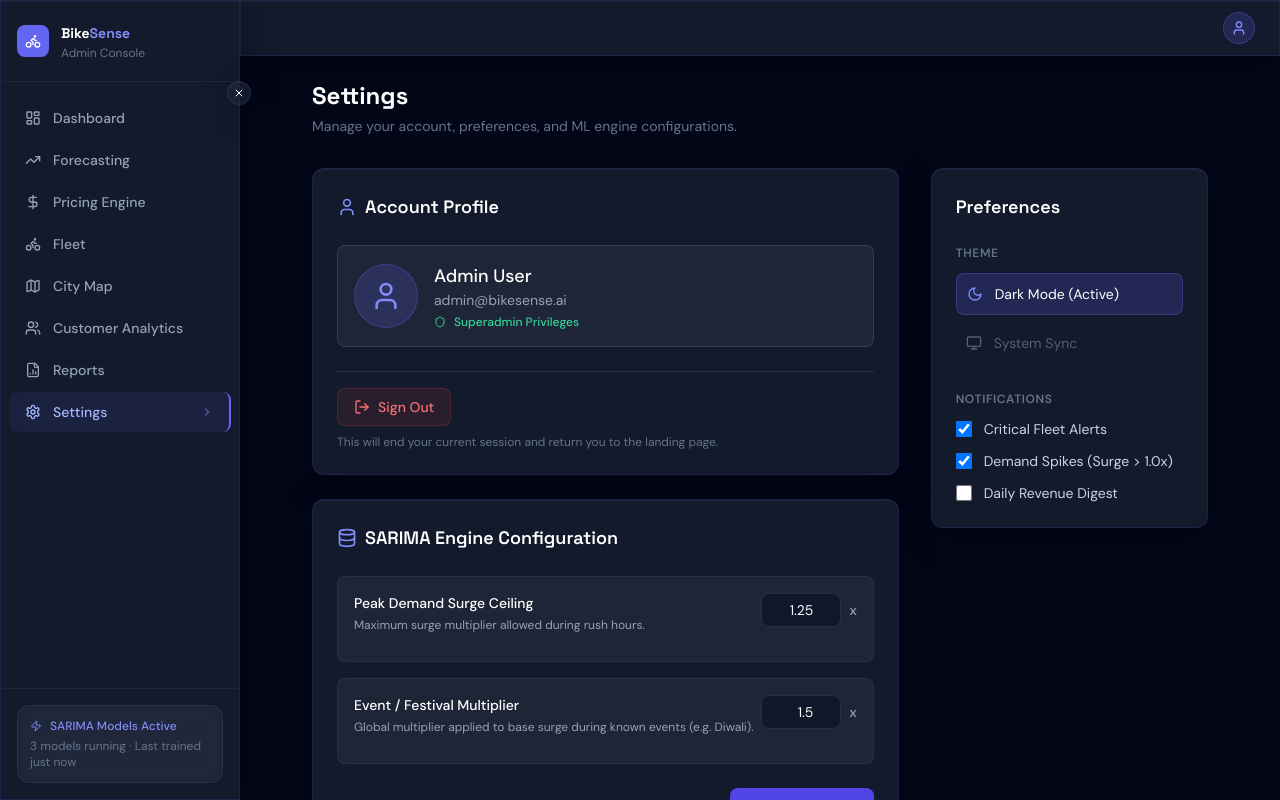
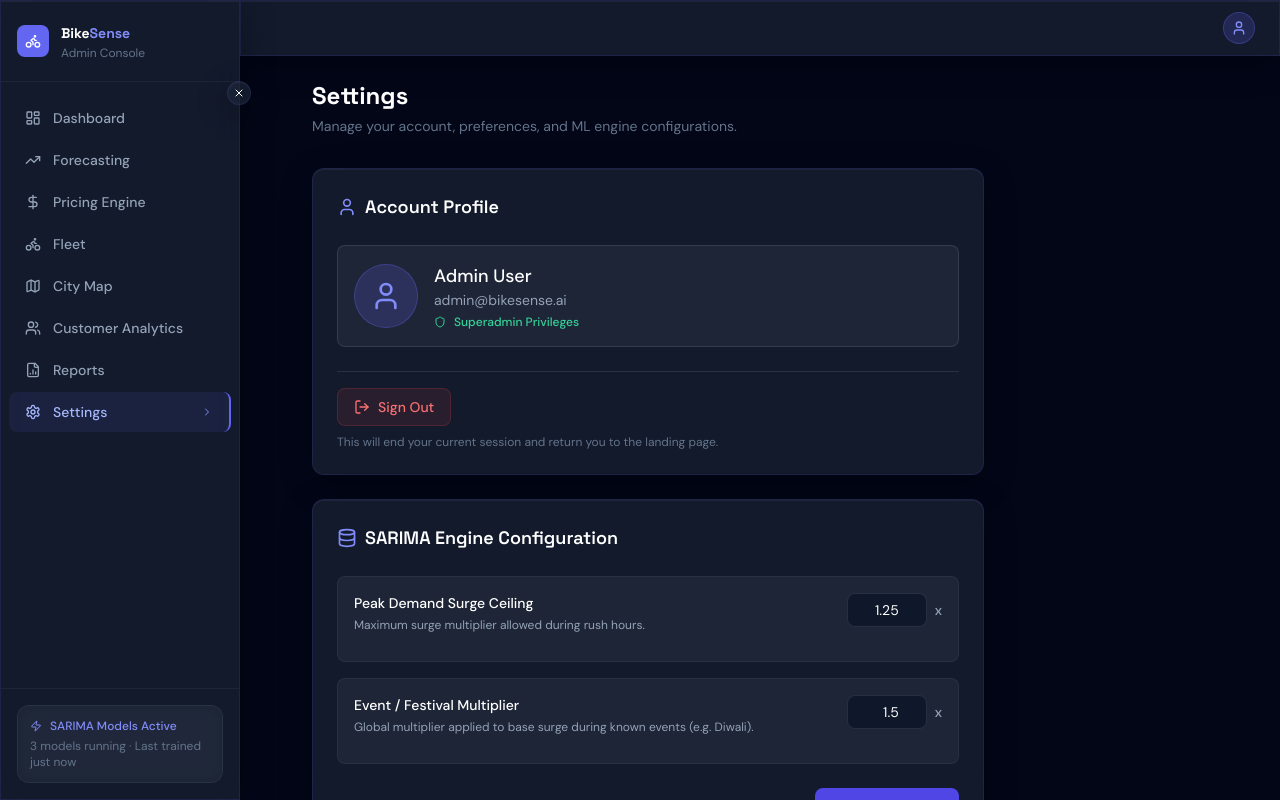
Before and after one commit to Ram04102007/Bike_Sense, a Next.js app in the folder frontend/: page /admin/settings in a window 1280 px wide. Built offline with nearby package versions, Linux system fonts and the light colour scheme; no server answers.

Commit message:
refactor: remove preferences section and simplify settings layout

```diff
--- a/frontend/app/admin/settings/page.tsx
+++ b/frontend/app/admin/settings/page.tsx
@@ -65,10 +65,10 @@ export default function SettingsPage() {
         <p className="text-slate-500 text-sm mt-1">Manage your account, preferences, and ML engine configurations.</p>
       </div>
 
-      <div className="grid grid-cols-1 md:grid-cols-3 gap-8">
+      <div className="max-w-2xl space-y-8">
 
         {/* Account & Security */}
-        <div className="md:col-span-2 space-y-6">
+        <div className="space-y-6">
           <motion.section
             initial={{ opacity: 0, y: 10 }} animate={{ opacity: 1, y: 0 }} transition={{ delay: 0.1 }}
             className="glass rounded-xl p-6"
@@ -160,49 +160,7 @@ export default function SettingsPage() {
           </motion.section>
         </div>
 
-        {/* Sidebar Preferences */}
-        <div className="space-y-6">
-          <motion.section
-            initial={{ opacity: 0, y: 10 }} animate={{ opacity: 1, y: 0 }} transition={{ delay: 0.3 }}
-            className="glass rounded-xl p-6"
-          >
-            <h2 className="text-lg font-display font-semibold text-white mb-6">Preferences</h2>
 
-            <div className="space-y-5">
-              <div>
-                <label className="text-xs font-semibold text-slate-500 uppercase tracking-wider mb-3 block">Theme</label>
-                <div className="flex flex-col gap-2">
-                  <button className="flex items-center gap-3 w-full p-2.5 rounded-lg bg-brand-500/20 border border-brand-500/30 text-white text-sm transition-colors text-left">
-                    <Moon className="w-4 h-4 text-brand-400" />
-                    Dark Mode (Active)
-                  </button>
-                  <button className="flex items-center gap-3 w-full p-2.5 rounded-lg hover:bg-white/5 text-slate-400 text-sm transition-colors text-left cursor-not-allowed opacity-50">
-                    <Monitor className="w-4 h-4" />
-                    System Sync
-                  </button>
-                </div>
-              </div>
-
-              <div className="pt-2">
-                <label className="text-xs font-semibold text-slate-500 uppercase tracking-wider mb-3 block">Notifications</label>
-                <div className="space-y-3">
-                  <label className="flex items-center gap-3 text-sm text-slate-300">
-                    <input type="checkbox" defaultChecked className="w-4 h-4 rounded border-white/20 bg-dark-800 text-brand-500 focus:ring-brand-500 focus:ring-offset-dark-900" />
-                    Critical Fleet Alerts
-                  </label>
-                  <label className="flex items-center gap-3 text-sm text-slate-300">
-                    <input type="checkbox" defaultChecked className="w-4 h-4 rounded border-white/20 bg-dark-800 text-brand-500 focus:ring-brand-500 focus:ring-offset-dark-900" />
-                    Demand Spikes (Surge &gt; 1.0x)
-                  </label>
-                  <label className="flex items-center gap-3 text-sm text-slate-300">
-                    <input type="checkbox" className="w-4 h-4 rounded border-white/20 bg-dark-800 text-brand-500 focus:ring-brand-500 focus:ring-offset-dark-900" />
-                    Daily Revenue Digest
-                  </label>
-                </div>
-              </div>
-            </div>
-          </motion.section>
-        </div>
 
       </div>
     </div>
```
